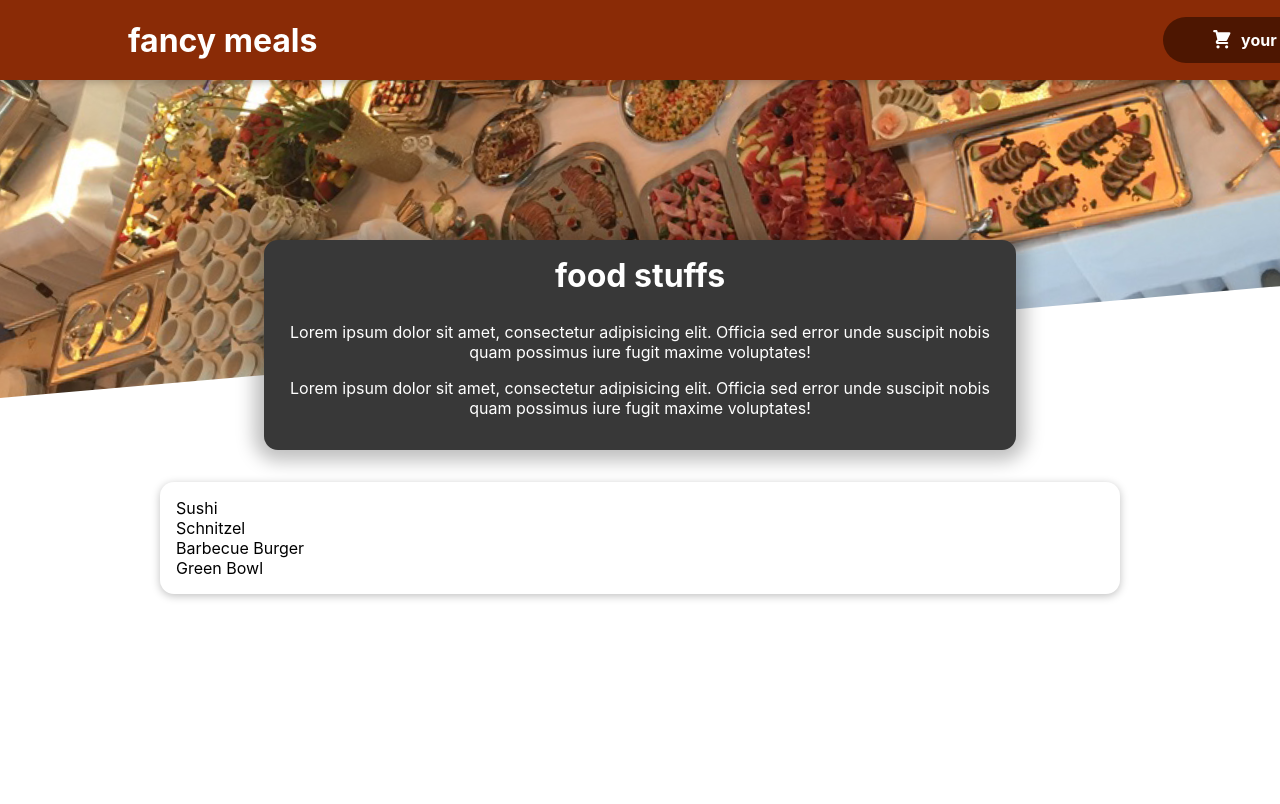
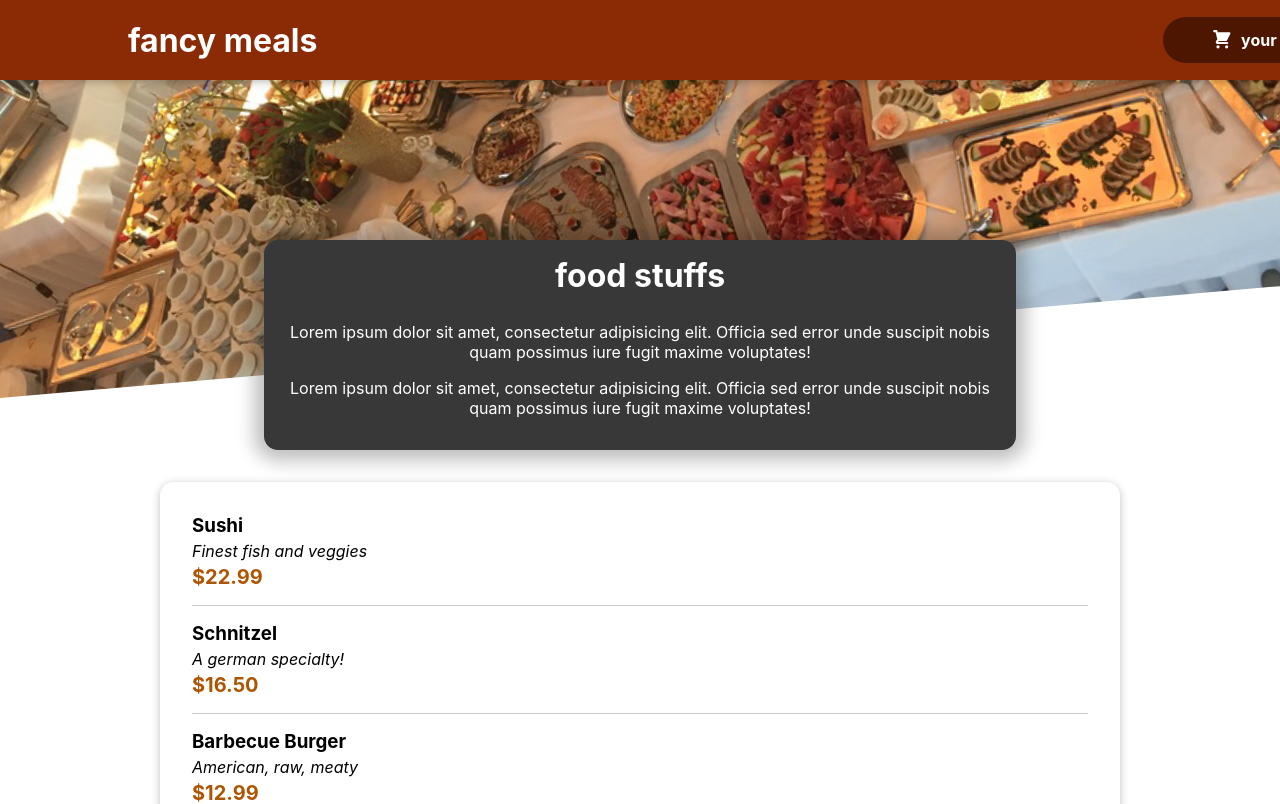
Before and after one commit to ronnie-rios/practice-fe, a React (Create React App) app: page / in a window 1280 px wide. Shown: the top 804 px of the page. Built offline with nearby package versions, Linux system fonts and the light colour scheme.

Commit message:
meallist and meal item compoonent recieve props

```diff
--- a/src/components/Meals/AvailableMeals.jsx
+++ b/src/components/Meals/AvailableMeals.jsx
@@ -1,6 +1,7 @@
 import React from 'react';
 import Card from '../UI/Card';
 import classes from './AvailableMeals.module.css';
+import { MealItem } from './MealItem';
 
 const DUMMY_MEALS = [
     {
@@ -30,8 +31,14 @@
   ];
 
 export default function AvailableMeals() {
-    const mealList = DUMMY_MEALS.map(meals => <li>{meals.name}</li>)
-
+    const mealList = DUMMY_MEALS.map(meal => (
+      <MealItem
+        key={meal.id}
+        name={meal.name}
+        description={meal.description}
+        price={meal.price}
+      />
+    ))
 
   return (
     <>
```
